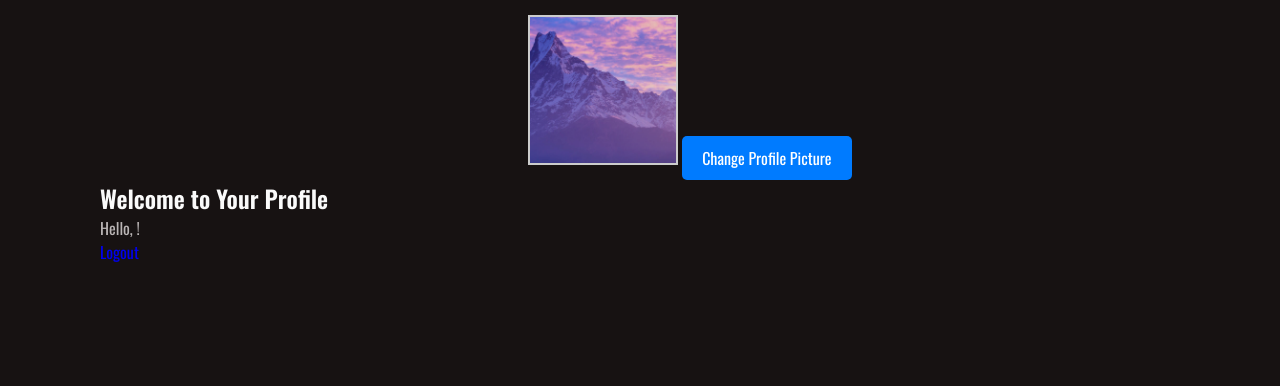
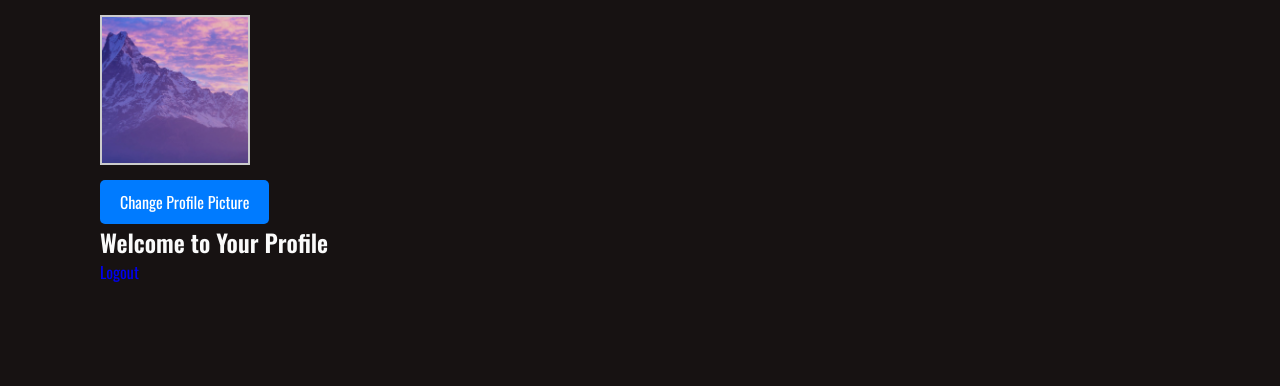
Before and after one commit to Izzyharvin/CardioApe, a website: page public/profile.html in a window 1280 px wide. Shown: the part 85-471 px from the top of the page. Drawn offline with nearby package versions, Linux system fonts and the light colour scheme; no server answers; a web font is replaced by a local one.

Commit message:
working on calender

```diff
--- a/public/css/style.css
+++ b/public/css/style.css
@@ -1007,12 +1007,14 @@ input:focus::placeholder{
 
 /* --------------------------- /////////// XVII.Customer Profile /////////// --------------------------- */
 .signup_section {
-  margin-top: 100px;
-  margin-left: 100px;
+  display: flex;
+  align-items: flex-start; /* Align items to the top */
 }
 
-.profile {
-  text-align: center;
+.profile-container {
+  display: flex;
+  flex-direction: column; /* Stack elements vertically */
+  align-items: center; /* Center items horizontally */
 }
 
 #profile-image {
@@ -1029,6 +1031,11 @@ input:focus::placeholder{
   color: #fff;
   cursor: pointer;
   border-radius: 5px;
+  margin-top: 10px; /* Add space between image and button */
+}
+
+.left-content {
+  margin: 100px;
 }
 
 /*---------------------------/////////// SCROLL UP /////////// ---------------------------*/
--- a/public/profile.html
+++ b/public/profile.html
@@ -61,19 +61,19 @@
     <main class="main">
         <!-- HOME -->
         <section class="signup_section" id="signup">
+            <div class="left-content">
                 <div class="profile">
                     <img id="profile-image" src="/images/default_profilepic.jpg" alt="Profile Picture">
+                </div>
+
                 <input type="file" id="file-input" accept="image/*" style="display: none;">
                 <label for="file-input" id="upload-label">Change Profile Picture</label>
-            </div>
 
                 <h1>Welcome to Your Profile</h1>
-            <p>Hello, <span id="user-name"></span>!</p>
                 <!-- Display user information here -->
 
                 <a href="/logout">Logout</a>
-
-
+            </div>
         </section>
     </main>
 
```
Lines whose indentation alone changed are shown as unchanged.
